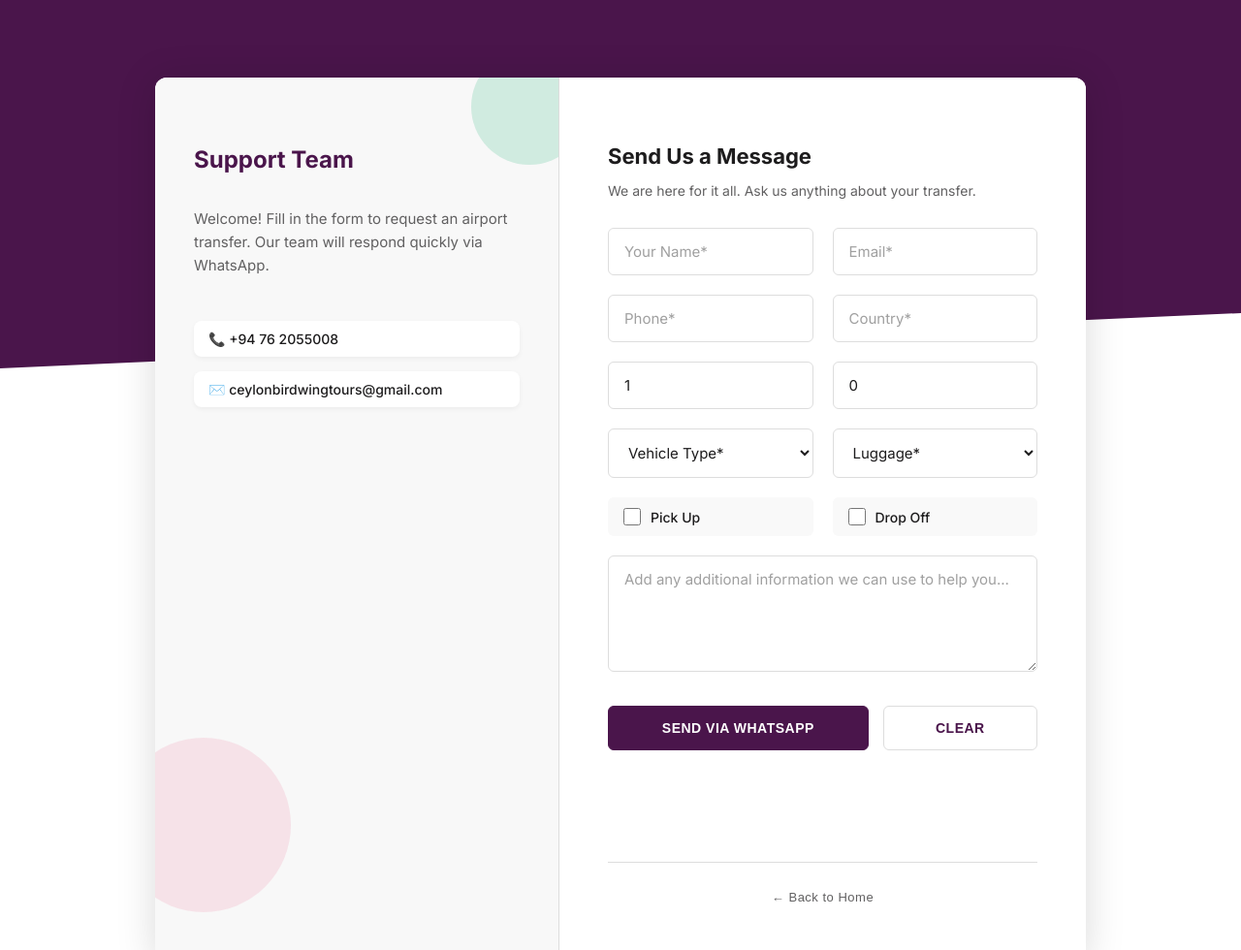
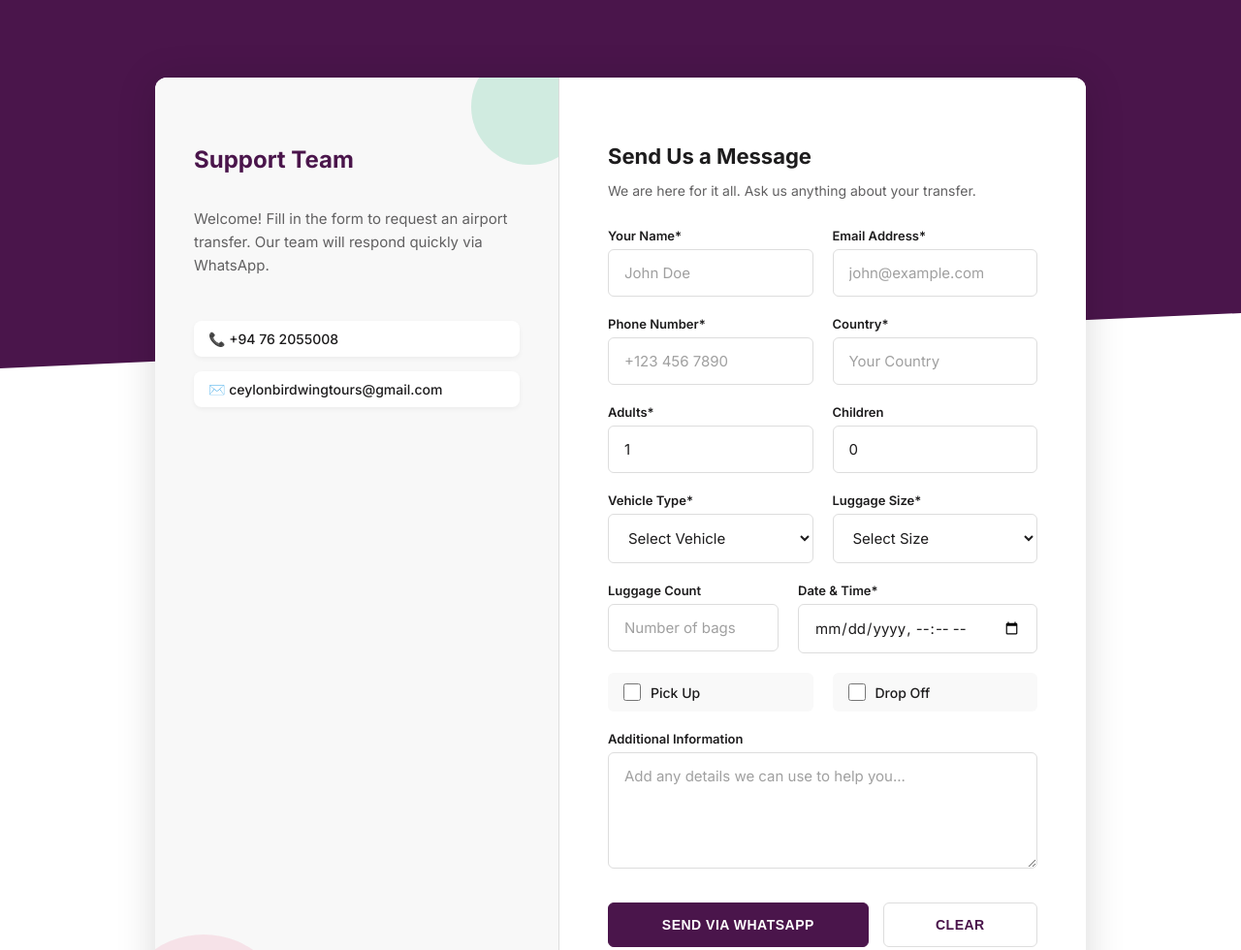
Before and after one commit to CKDhananjaya/Ceylon-Birdwing-Tours, a plain HTML site: page transfer.html in a window 1280 px wide. Shown: the top 980 px of the page at 97% size. Drawn offline with Linux system fonts and the light colour scheme.

Commit message:
Add files via upload

```diff
--- a/transfer.html
+++ b/transfer.html
@@ -8,15 +8,15 @@
 <style>
 /* ================= SLACK-INSPIRED DESIGN SYSTEM ================= */
 :root {
-    --primary-purple: #4A154B; /* The deep purple from the top bar */
+    --primary-purple: #4A154B;
     --hover-purple: #5d1b5e;
-    --accent-teal: #2EB67D;    /* From the decorative circles */
-    --accent-pink: #E01E5A;    /* From the decorative circles */
-    --accent-blue: #36C5F0;    /* From the decorative circles */
+    --accent-teal: #2EB67D;
+    --accent-pink: #E01E5A;
+    --accent-blue: #36C5F0;
     --text-dark: #1d1c1d;
     --text-gray: #616061;
     --border-light: #dddddd;
-    --bg-light: #f4ede4;       /* Slight warm off-white/gray */
+    --bg-light: #f4ede4;
 }
 
 body {
@@ -29,35 +29,32 @@ body {
     min-height: 100vh;
 }
 
-/* The Top Purple Header Strip */
 body::before {
     content: "";
     position: absolute;
     top: 0;
     left: 0;
     width: 100%;
-    height: 380px; /* Deep header like the screenshot */
+    height: 380px;
     background-color: var(--primary-purple);
     z-index: -1;
-    clip-path: polygon(0 0, 100% 0, 100% 85%, 0 100%); /* Slight angle for modern feel */
+    clip-path: polygon(0 0, 100% 0, 100% 85%, 0 100%);
 }
 
-/* Container - Floating Card Style */
 .transfer-container {
     display: flex;
     max-width: 960px;
     width: 90%;
     margin: 80px auto;
     background: #ffffff;
-    border-radius: 12px; /* Smoother rounding */
-    box-shadow: 0 4px 40px rgba(0,0,0,0.15); /* Soft, deep shadow */
+    border-radius: 12px;
+    box-shadow: 0 4px 40px rgba(0,0,0,0.15);
     overflow: hidden;
     position: relative;
 }
 
-/* Left Info Panel - Mimicking the "Graphic/Context" side */
 .transfer-info {
-    flex: 0 0 35%; /* Fixed width for info */
+    flex: 0 0 35%;
     background: #f8f8f8;
     padding: 50px 40px;
     color: var(--text-dark);
@@ -68,7 +65,6 @@ body::before {
     overflow: hidden;
 }
 
-/* Decorative "Bubbles" to match the screenshot graphics */
 .transfer-info::before {
     content: "";
     position: absolute;
@@ -95,7 +91,7 @@ body::before {
 .transfer-info h2 {
     font-size: 24px;
     margin-bottom: 20px;
-    color: var(--primary-purple); /* Brand color heading */
+    color: var(--primary-purple);
     font-weight: 700;
     z-index: 1;
 }
@@ -123,7 +119,6 @@ body::before {
     box-shadow: 0 2px 5px rgba(0,0,0,0.05);
 }
 
-/* Right Form Panel */
 .transfer-form {
     flex: 1;
     padding: 50px 50px;
@@ -143,7 +138,6 @@ body::before {
     color: var(--text-gray);
 }
 
-/* Form Layout */
 form {
     display: flex;
     flex-direction: column;
@@ -165,7 +159,14 @@ form {
     flex: 100%;
 }
 
-/* Inputs & Selects - Clean, Boxy, Light Border */
+.form-group label {
+    display: block;
+    margin-bottom: 6px;
+    font-size: 13px;
+    font-weight: 600;
+    color: var(--text-dark);
+}
+
 input, select, textarea {
     padding: 14px 16px;
     border-radius: 6px;
@@ -173,7 +174,7 @@ input, select, textarea {
     font-size: 15px;
     font-family: 'Inter', sans-serif;
     width: 100%;
-    box-sizing: border-box; /* Fix padding issues */
+    box-sizing: border-box;
     transition: 0.2s;
     background: #fff;
     color: var(--text-dark);
@@ -185,7 +186,7 @@ input::placeholder, textarea::placeholder {
 
 input:focus, select:focus, textarea:focus {
     border-color: var(--accent-blue);
-    box-shadow: 0 0 0 4px rgba(54, 197, 240, 0.15); /* Blue focus ring like screenshot */
+    box-shadow: 0 0 0 4px rgba(54, 197, 240, 0.15);
     outline: none;
 }
 
@@ -194,7 +195,6 @@ textarea {
     resize: vertical;
 }
 
-/* Checkboxes - Styled to look cleaner */
 .checkbox-group {
     flex-direction: row;
     align-items: center;
@@ -215,13 +215,13 @@ textarea {
     accent-color: var(--primary-purple);
 }
 .checkbox-group label {
+    margin-bottom: 0;
     font-size: 14px;
     font-weight: 500;
     cursor: pointer;
     color: var(--text-dark);
 }
 
-/* Buttons */
 .buttons-row {
     display: flex;
     gap: 15px;
@@ -240,7 +240,6 @@ button {
     text-transform: uppercase;
 }
 
-/* Primary Button - Matches the "Send us a message" purple button */
 #sendBtn {
     background: var(--primary-purple);
     color: #fff;
@@ -254,7 +253,6 @@ button {
     box-shadow: 0 4px 12px rgba(74, 21, 75, 0.3);
 }
 
-/* Secondary Button - Matches the "Start a live chat" outline button */
 #clearBtn {
     background: transparent;
     color: var(--primary-purple);
@@ -267,7 +265,6 @@ button {
     background: rgba(74, 21, 75, 0.05);
 }
 
-/* Feedback */
 .feedback {
     margin-top: 15px;
     font-size: 14px;
@@ -277,7 +274,6 @@ button {
     min-height: 20px;
 }
 
-/* Back Home */
 .back-home {
     margin-top: 30px;
     border-top: 1px solid var(--border-light);
@@ -303,7 +299,6 @@ button {
     transform: none;
 }
 
-/* ================= RESPONSIVE ================= */
 @media (max-width: 900px){
     .transfer-container {
         flex-direction: column;
@@ -312,7 +307,7 @@ button {
     }
 
     body::before {
-        height: 180px; /* Smaller header on mobile */
+        height: 180px;
         clip-path: none;
     }
 
@@ -357,42 +352,88 @@ button {
         <p>We are here for it all. Ask us anything about your transfer.</p>
         <form id="transferForm">
             <div class="form-row">
-                <div class="form-group"><input type="text" id="name" placeholder="Your Name*" required></div>
-                <div class="form-group"><input type="email" id="email" placeholder="Email*" required></div>
+                <div class="form-group">
+                    <label for="name">Your Name*</label>
+                    <input type="text" id="name" placeholder="John Doe" required>
+                </div>
+                <div class="form-group">
+                    <label for="email">Email Address*</label>
+                    <input type="email" id="email" placeholder="john@example.com" required>
+                </div>
             </div>
-            <div class="form-row">
-                <div class="form-group"><input type="tel" id="phone" placeholder="Phone*" required></div>
-                <div class="form-group"><input type="text" id="country" placeholder="Country*" required></div>
-            </div>
-            <div class="form-row">
-                <div class="form-group"><input type="number" id="adults" placeholder="Adults*" min="1" value="1" required></div>
-                <div class="form-group"><input type="number" id="children" placeholder="Children" min="0" value="0"></div>
-            </div>
+
             <div class="form-row">
                 <div class="form-group">
+                    <label for="phone">Phone Number*</label>
+                    <input type="tel" id="phone" placeholder="+123 456 7890" required>
+                </div>
+                <div class="form-group">
+                    <label for="country">Country*</label>
+                    <input type="text" id="country" placeholder="Your Country" required>
+                </div>
+            </div>
+
+            <div class="form-row">
+                <div class="form-group">
+                    <label for="adults">Adults*</label>
+                    <input type="number" id="adults" placeholder="1" min="1" value="1" required>
+                </div>
+                <div class="form-group">
+                    <label for="children">Children</label>
+                    <input type="number" id="children" placeholder="0" min="0" value="0">
+                </div>
+            </div>
+
+            <div class="form-row">
+                <div class="form-group">
+                    <label for="vehicleType">Vehicle Type*</label>
                     <select id="vehicleType" required>
-                        <option value="">Vehicle Type*</option>
+                        <option value="">Select Vehicle</option>
                         <option>Car</option>
                         <option>Van</option>
                         <option>Bus</option>
                     </select>
                 </div>
                 <div class="form-group">
+                    <label for="luggage">Luggage Size*</label>
                     <select id="luggage" required>
-                        <option value="">Luggage*</option>
+                        <option value="">Select Size</option>
                         <option>Small</option>
                         <option>Medium</option>
                         <option>Large</option>
                     </select>
                 </div>
             </div>
+
             <div class="form-row">
-                <div class="form-group checkbox-group"><input type="checkbox" id="pickup"><label for="pickup">Pick Up</label></div>
-                <div class="form-group checkbox-group"><input type="checkbox" id="dropoff"><label for="dropoff">Drop Off</label></div>
+                <div class="form-group">
+                    <label for="luggageCount">Luggage Count</label>
+                    <input type="number" id="luggageCount" placeholder="Number of bags" min="0">
+                </div>
+                <div class="form-group">
+                    <label for="tripDateTime">Date & Time*</label>
+                    <input type="datetime-local" id="tripDateTime" required>
+                </div>
             </div>
+
             <div class="form-row">
-                <div class="form-group full-width"><textarea id="message" placeholder="Add any additional information we can use to help you..."></textarea></div>
+                <div class="form-group checkbox-group">
+                    <input type="checkbox" id="pickup">
+                    <label for="pickup">Pick Up</label>
+                </div>
+                <div class="form-group checkbox-group">
+                    <input type="checkbox" id="dropoff">
+                    <label for="dropoff">Drop Off</label>
+                </div>
             </div>
+
+            <div class="form-row">
+                <div class="form-group full-width">
+                    <label for="message">Additional Information</label>
+                    <textarea id="message" placeholder="Add any details we can use to help you..."></textarea>
+                </div>
+            </div>
+
             <div class="buttons-row">
                 <button type="button" id="sendBtn">Send via WhatsApp</button>
                 <button type="reset" id="clearBtn">Clear</button>
@@ -412,34 +453,42 @@ document.getElementById("sendBtn").addEventListener("click", function() {
     const email = document.getElementById("email").value.trim();
     const phone = document.getElementById("phone").value.trim();
     const country = document.getElementById("country").value.trim();
-    const adults = document.getElementById("adults").value.trim();
-    const children = document.getElementById("children").value.trim();
+    const adults = document.getElementById("adults").value;
+    const children = document.getElementById("children").value || "0";
     const vehicle = document.getElementById("vehicleType").value;
     const luggage = document.getElementById("luggage").value;
+    const luggageCount = document.getElementById("luggageCount").value || "0";
+    const dateTimeRaw = document.getElementById("tripDateTime").value;
     const pickup = document.getElementById("pickup").checked ? "Yes" : "No";
     const dropoff = document.getElementById("dropoff").checked ? "Yes" : "No";
-    const message = document.getElementById("message").value.trim();
+    const message = document.getElementById("message").value.trim() || "-";
 
-    if(!name || !email || !phone || !country || !adults || !vehicle || !luggage){
+    if(!name || !email || !phone || !country || !adults || !vehicle || !luggage || !dateTimeRaw){
         alert("Please fill all required fields marked with *.");
         return;
     }
 
-    const whatsappMessage =
-`*Airport Transfer Request*%0A
-*Name:* ${name}%0A
-*Email:* ${email}%0A
-*Phone:* ${phone}%0A
-*Country:* ${country}%0A
-*Adults:* ${adults}%0A
-*Children:* ${children}%0A
-*Vehicle Type:* ${vehicle}%0A
-*Luggage:* ${luggage}%0A
-*Pick Up:* ${pickup}%0A
-*Drop Off:* ${dropoff}%0A
+    // Fix for Date & Time display
+    const dateTimeFormatted = dateTimeRaw.replace("T", " ");
+
+    const whatsappMessage = `*Airport Transfer Request*
+*Name:* ${name}
+*Email:* ${email}
+*Phone:* ${phone}
+*Country:* ${country}
+*Date & Time:* ${dateTimeFormatted}
+*Adults:* ${adults}
+*Children:* ${children}
+*Vehicle Type:* ${vehicle}
+*Luggage Size:* ${luggage}
+*Luggage Count:* ${luggageCount}
+*Pick Up:* ${pickup}
+*Drop Off:* ${dropoff}
 *Message:* ${message}`;
 
-    window.open(`https://wa.me/94762055008?text=${whatsappMessage}`, "_blank");
+    const whatsappUrl = `https://wa.me/94762055008?text=${encodeURIComponent(whatsappMessage)}`;
+    window.open(whatsappUrl, "_blank");
+
     const feedback = document.getElementById("formFeedback");
     feedback.textContent = "✅ Your transfer request has been sent via WhatsApp!";
     setTimeout(()=> feedback.textContent="", 7000);
```
Also changed, not shown: CustomTours.html (+6 -3 lines), index.html (+5 -3 lines).
